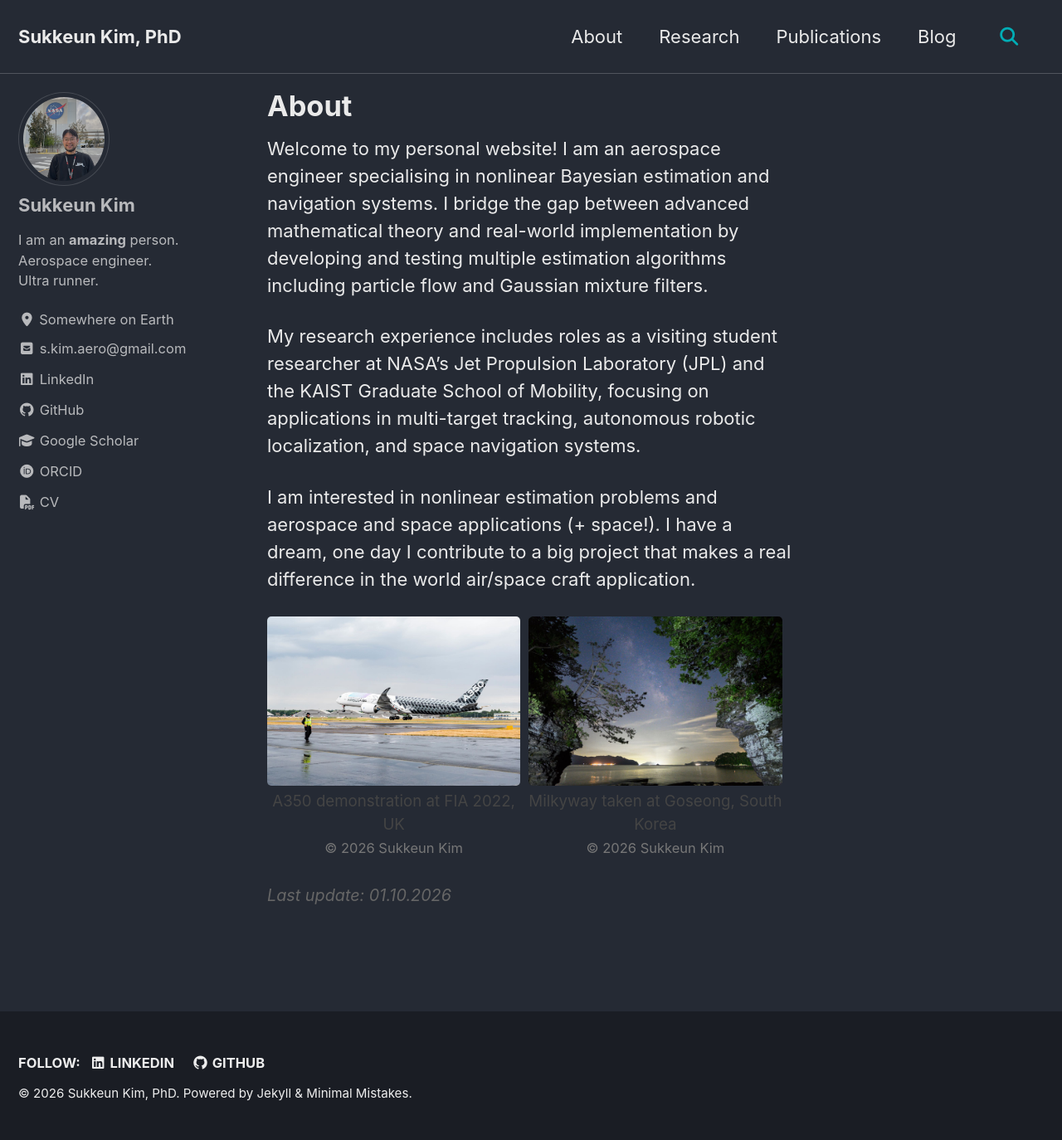
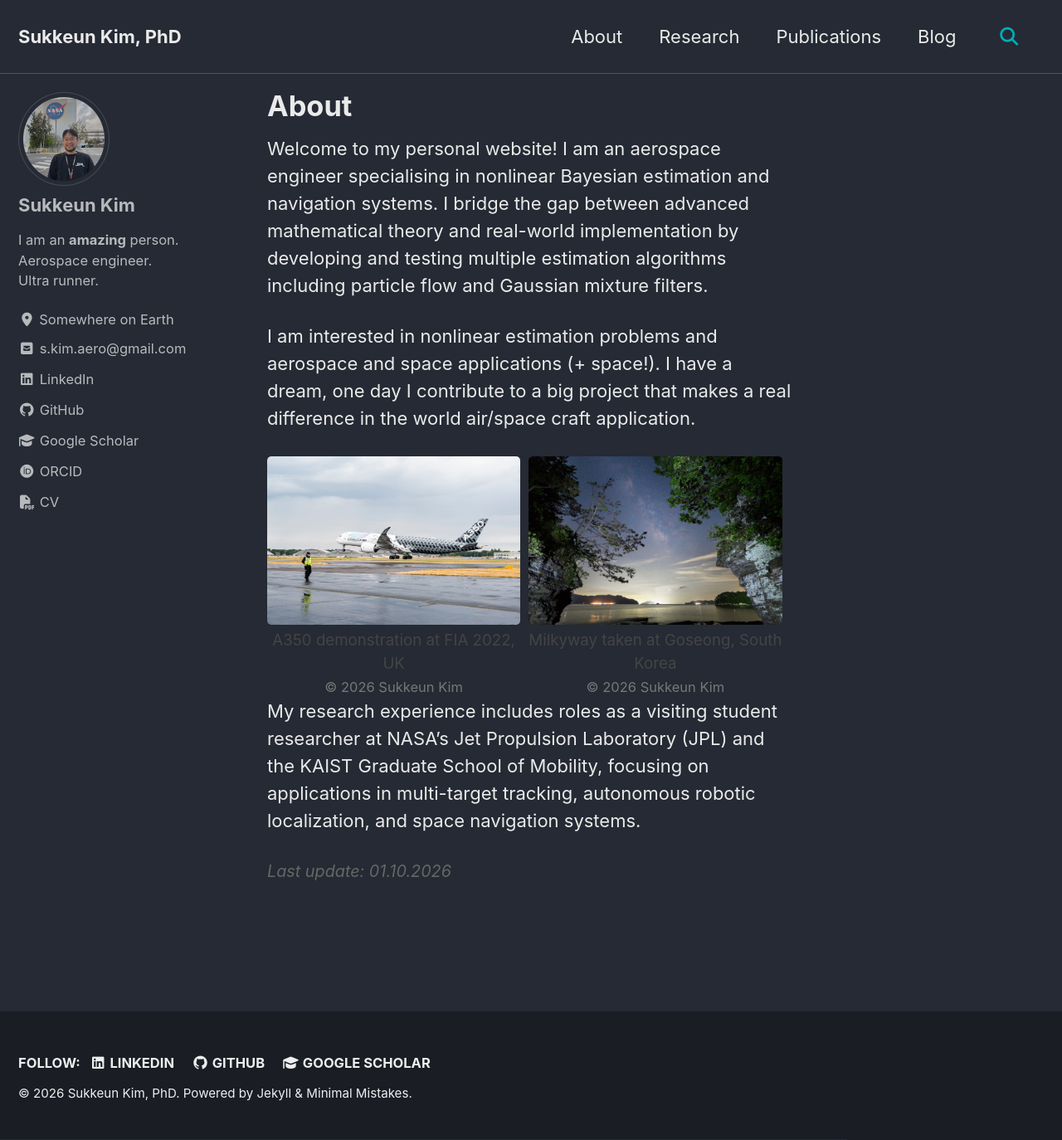
Before and after one commit to skim-aero/skim-aero.github.io, a Jekyll site: the page built from _pages/about.html, in a window 1280 px wide and 1374 px high. Shown: the whole window at 83% size. Built offline with Jekyll 4.4.1, drawn with Linux system fonts in a browser that asks for light colours; cached includes are drawn as plain includes.

Commit message:
Updated about

```diff
--- a/_config.yml
+++ b/_config.yml
@@ -150,6 +150,9 @@ footer:
     - label: "GitHub"
       icon: "fab fa-fw fa-github"
       url: "https://github.com/skim-aero"
+    - label: "Google Scholar"
+      icon: "fas fa-fw fa-graduation-cap" # Or "fas fa-fw fa-graduation-cap" depending on your icon set
+      url: "https://scholar.google.com/citations?user=ucaZIY0AAAAJ&hl=en"
   since: "2026"
 
 
--- a/_pages/about.html
+++ b/_pages/about.html
@@ -6,8 +6,6 @@ author_profile: true
 ---
 
 <p>Welcome to my personal website! I am an aerospace engineer specialising in nonlinear Bayesian estimation and navigation systems. I bridge the gap between advanced mathematical theory and real-world implementation by developing and testing multiple estimation algorithms including particle flow and Gaussian mixture filters.</p>
-
-<p>My research experience includes roles as a visiting student researcher at NASA’s Jet Propulsion Laboratory (JPL) and the KAIST Graduate School of Mobility, focusing on applications in multi-target tracking, autonomous robotic localization, and space navigation systems.</p>
 
 <p>I am interested in nonlinear estimation problems and aerospace and space applications (+ space!). I have a dream, one day I contribute to a big project that makes a real difference in the world air/space craft application.</p>
 
@@ -38,6 +36,8 @@ author_profile: true
 
 </div>
 
+<p>My research experience includes roles as a visiting student researcher at NASA’s Jet Propulsion Laboratory (JPL) and the KAIST Graduate School of Mobility, focusing on applications in multi-target tracking, autonomous robotic localization, and space navigation systems.</p>
+
 <!-- Last Update Section -->
 <p style="font-size: 0.9em; color: #666; margin-top: 30px;">
   <em>Last update: 01.10.2026</em>
```
